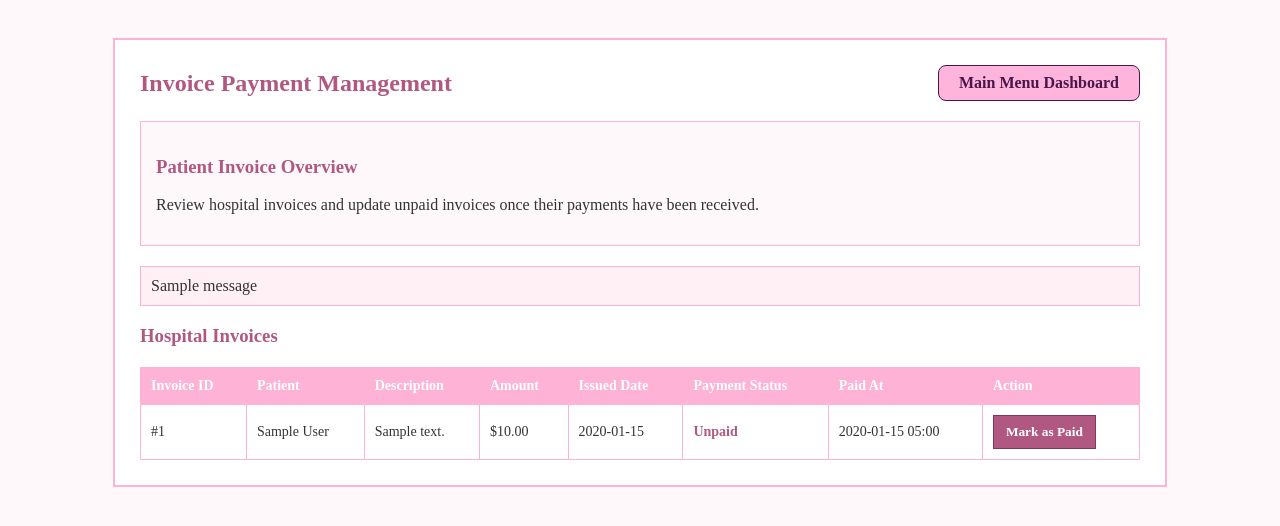
After one commit to axo641/Hospital-Management-System, a Django app: page /patients/invoices/ in a window 1280 px wide. The commit adds this page. Shown: the top 526 px of the page. Run offline with Django 5.2, Linux system fonts and the light colour scheme; a user stored in the database is signed in; tables that the repository leaves empty hold one stand-in row (values such as "Sample post"); one stand-in notice (Sample message) is shown.

Commit message:
Sprint 3: Implement invoice payments and daily patient volume dashboard

```diff
--- a/accounts/dashboard.py
+++ b/accounts/dashboard.py
@@ -12,6 +12,7 @@ def dashboard(request):
     context = {
         'user_role': user_role if user_role else 'No Role Assigned',
         'role_perms': role_perms,
+        'is_admin': user.role == 'ADMIN',
     }
 
     return render(request, 'accounts/dashboard.html', context)
--- a/appointments/urls.py
+++ b/appointments/urls.py
@@ -9,6 +9,7 @@ from .views import (
     patient_appointments_dashboard,
     request_appointment_cancellation,
     generate_reports,
+    daily_patient_volume,
 )
 
 urlpatterns = [
@@ -21,4 +22,5 @@ urlpatterns = [
     path('my-appointments/', patient_appointments_dashboard, name='patient_appointments_dashboard'),
     path('my-appointments/<int:appointment_id>/request-cancel/', request_appointment_cancellation, name='request_appointment_cancellation'),
     path('reports/', generate_reports, name='generate_reports'),
+    path('patient-volume`/', daily_patient_volume, name='daily_patient_volume'),
 ]
--- a/patients/models.py
+++ b/patients/models.py
@@ -42,3 +42,31 @@ class TestResult(models.Model):
 
     def __str__(self):
         return f"{self.test_type} for {self.patient.first_name} {self.patient.last_name} on {self.date_performed}"
+
+
+class Invoice(models.Model):
+
+    class PaymentStatus(models.TextChoices):
+        UNPAID = 'UNPAID', 'Unpaid'
+        PAID = 'PAID', 'Paid'
+
+    patient = models.ForeignKey(
+        Patient,
+        on_delete=models.CASCADE,
+        related_name='invoices'
+    )
+
+    amount = models.DecimalField(max_digits=10, decimal_places=2)
+    description = models.TextField(blank=True)
+    issued_date = models.DateField(default=timezone.localdate)
+
+    payment_status = models.CharField(
+        max_length=10,
+        choices=PaymentStatus.choices,
+        default=PaymentStatus.UNPAID
+    )
+
+    paid_at = models.DateTimeField(null=True, blank=True)
+
+    def __str__(self):
+        return f"Invoice #{self.id} - {self.patient} - {self.payment_status}"
--- /dev/null
+++ b/patients/templates/patients/invoice_list.html
@@ -0,0 +1,204 @@
+<!DOCTYPE html>
+<html lang="en">
+<head>
+    <meta charset="UTF-8">
+    <meta name="viewport" content="width=device-width, initial-scale=1.0">
+    <title>Invoice Payment Management</title>
+    <style>
+        body {
+            font-family: "Times New Roman", Times, serif;
+            background-color: #fff8fb;
+            color: #333;
+            padding: 30px;
+        }
+
+        .box {
+            max-width: 1000px;
+            margin: 0 auto;
+            background: white;
+            padding: 25px;
+            border: 2px solid #fdb2d6;
+        }
+
+        .navigation-bar {
+            display: flex;
+            justify-content: space-between;
+            align-items: center;
+            gap: 15px;
+            margin-bottom: 20px;
+        }
+
+        h2, h3 {
+            color: #b05882;
+        }
+
+        h2 {
+            margin: 0;
+        }
+
+        .dashboard-btn {
+            padding: 8px 20px;
+            background-color: #ffb5db;
+            border: 1px solid #4a154b;
+            color: #4a154b;
+            font-weight: bold;
+            border-radius: 8px;
+            text-decoration: none;
+        }
+
+        .info-panel {
+            background-color: #fff8fb;
+            border: 1px solid #fdb2d6;
+            padding: 15px;
+            margin-bottom: 20px;
+        }
+
+        .message {
+            padding: 10px;
+            margin-bottom: 15px;
+            background-color: #fff0f6;
+            border: 1px solid #fdb2d6;
+        }
+
+        table {
+            width: 100%;
+            margin-top: 20px;
+            border-collapse: collapse;
+        }
+
+        th, td {
+            border: 1px solid #fdb2d6;
+            padding: 10px;
+            text-align: left;
+            font-size: 14px;
+        }
+
+        th {
+            background-color: #fdb2d6;
+            color: white;
+        }
+
+        tr:nth-child(even) {
+            background-color: #fffbfd;
+        }
+
+        .paid {
+            color: #287a45;
+            font-weight: bold;
+        }
+
+        .unpaid {
+            color: #b05882;
+            font-weight: bold;
+        }
+
+        .pay-btn {
+            padding: 8px 12px;
+            background-color: #b05882;
+            border: 1px solid #7c3a5a;
+            color: white;
+            font-family: "Times New Roman", Times, serif;
+            font-weight: bold;
+            cursor: pointer;
+        }
+
+        .empty-message {
+            color: #777;
+            font-style: italic;
+        }
+    </style>
+</head>
+<body>
+
+<div class="box">
+    <div class="navigation-bar">
+        <h2>Invoice Payment Management</h2>
+        <a href="/" class="dashboard-btn">Main Menu Dashboard</a>
+    </div>
+
+    <div class="info-panel">
+        <h3>Patient Invoice Overview</h3>
+        <p>
+            Review hospital invoices and update unpaid invoices
+            once their payments have been received.
+        </p>
+    </div>
+
+    {% if messages %}
+        {% for message in messages %}
+            <div class="message" role="status">
+                {{ message }}
+            </div>
+        {% endfor %}
+    {% endif %}
+
+    <h3>Hospital Invoices</h3>
+
+    {% if invoices %}
+    <table>
+        <thead>
+            <tr>
+                <th>Invoice ID</th>
+                <th>Patient</th>
+                <th>Description</th>
+                <th>Amount</th>
+                <th>Issued Date</th>
+                <th>Payment Status</th>
+                <th>Paid At</th>
+                <th>Action</th>
+            </tr>
+        </thead>
+        <tbody>
+            {% for invoice in invoices %}
+            <tr>
+                <td>#{{ invoice.id }}</td>
+                <td>
+                    {{ invoice.patient.first_name }}
+                    {{ invoice.patient.last_name }}
+                </td>
+                <td>{{ invoice.description|default:"—" }}</td>
+                <td>${{ invoice.amount|floatformat:2 }}</td>
+                <td>{{ invoice.issued_date|date:"Y-m-d" }}</td>
+                <td>
+                    {% if invoice.payment_status == 'PAID' %}
+                        <span class="paid">Paid</span>
+                    {% else %}
+                        <span class="unpaid">Unpaid</span>
+                    {% endif %}
+                </td>
+                <td>
+                    {% if invoice.paid_at %}
+                        {{ invoice.paid_at|date:"Y-m-d H:i" }}
+                    {% else %}
+                        —
+                    {% endif %}
+                </td>
+                <td>
+                    {% if invoice.payment_status == 'UNPAID' %}
+                        <form
+                            method="POST"
+                            action="{% url 'mark_invoice_paid' invoice.id %}"
+                            onsubmit="return confirm('Mark invoice #{{ invoice.id }} as paid?');"
+                        >
+                            {% csrf_token %}
+                            <button type="submit" class="pay-btn">
+                                Mark as Paid
+                            </button>
+                        </form>
+                    {% else %}
+                        <span class="paid">Completed</span>
+                    {% endif %}
+                </td>
+            </tr>
+            {% endfor %}
+        </tbody>
+    </table>
+    {% else %}
+        <p class="empty-message">
+            No patient invoices are currently available.
+        </p>
+    {% endif %}
+</div>
+
+</body>
+</html>
--- a/patients/urls.py
+++ b/patients/urls.py
@@ -8,6 +8,8 @@ from .views import (
     delete_medical_record,
     edit_patient,
     enter_test_results,
+    invoice_list,
+    mark_invoice_paid,
 )
 
 urlpatterns = [
@@ -19,4 +21,6 @@ urlpatterns = [
     path('medical-records/<int:record_id>/delete/', delete_medical_record, name='delete_medical_record'),
     path('patients/<int:patient_id>/edit/', edit_patient, name='edit_patient'),
     path('patient/<int:patient_id>/enter-results/', enter_test_results, name='enter_test_results'),
+    path('invoices/', invoice_list, name='invoice_list'),
+    path('invoices/<int:invoice_id>/mark-paid/', mark_invoice_paid, name='mark_invoice_paid'),
 ]
--- a/patients/views.py
+++ b/patients/views.py
@@ -2,9 +2,11 @@ from django.shortcuts import render, redirect, get_object_or_404
 from django.contrib import messages
 from django.db.models import Q
 from django.contrib.auth.decorators import login_required
-from .models import Patient, MedicalRecord, TestResult
+from .models import Patient, MedicalRecord, TestResult, Invoice
 from .forms import PatientRegistrationForm, MedicalRecordForm, PatientUpdateForm, TestResultForm
 from accounts.permissions import permission_required_for, has_permission
+from django.core.exceptions import PermissionDenied
+from django.utils import timezone
 
 
 @login_required
@@ -149,3 +151,46 @@ def enter_test_results(request, patient_id):
         'previous_tests': previous_tests,
     }
     return render(request, 'patients/enter_results.html', context)
+
+
+@login_required
+def invoice_list(request):
+    """SO-44: Display patient invoices for administrators."""
+
+    if request.user.role != 'ADMIN':
+        raise PermissionDenied
+
+    invoices = Invoice.objects.select_related('patient').order_by(
+        '-issued_date', '-id'
+    )
+
+    return render(request, 'patients/invoice_list.html', {
+        'invoices': invoices,
+    })
+
+
+@login_required
+def mark_invoice_paid(request, invoice_id):
+
+    if request.user.role != 'ADMIN':
+        raise PermissionDenied
+
+    invoice = get_object_or_404(Invoice, id=invoice_id)
+
+    # Changes to payment status must only happen through POST.
+    if request.method != 'POST':
+        return redirect('invoice_list')
+
+    if invoice.payment_status == Invoice.PaymentStatus.PAID:
+        messages.info(request, "This invoice is already marked as paid.")
+    else:
+        invoice.payment_status = Invoice.PaymentStatus.PAID
+        invoice.paid_at = timezone.now()
+        invoice.save(update_fields=['payment_status', 'paid_at'])
+
+        messages.success(
+            request,
+            f"Invoice #{invoice.id} has been successfully marked as paid."
+        )
+
+    return redirect('invoice_list')
```
Also changed, not shown: accounts/templates/accounts/dashboard.html (+13 -0 lines), appointments/templates/appointments/daily_patient_volume.html (added, +151 -0 lines), appointments/views.py (+24 -0 lines), patients/migrations/0006_invoice.py (added).
